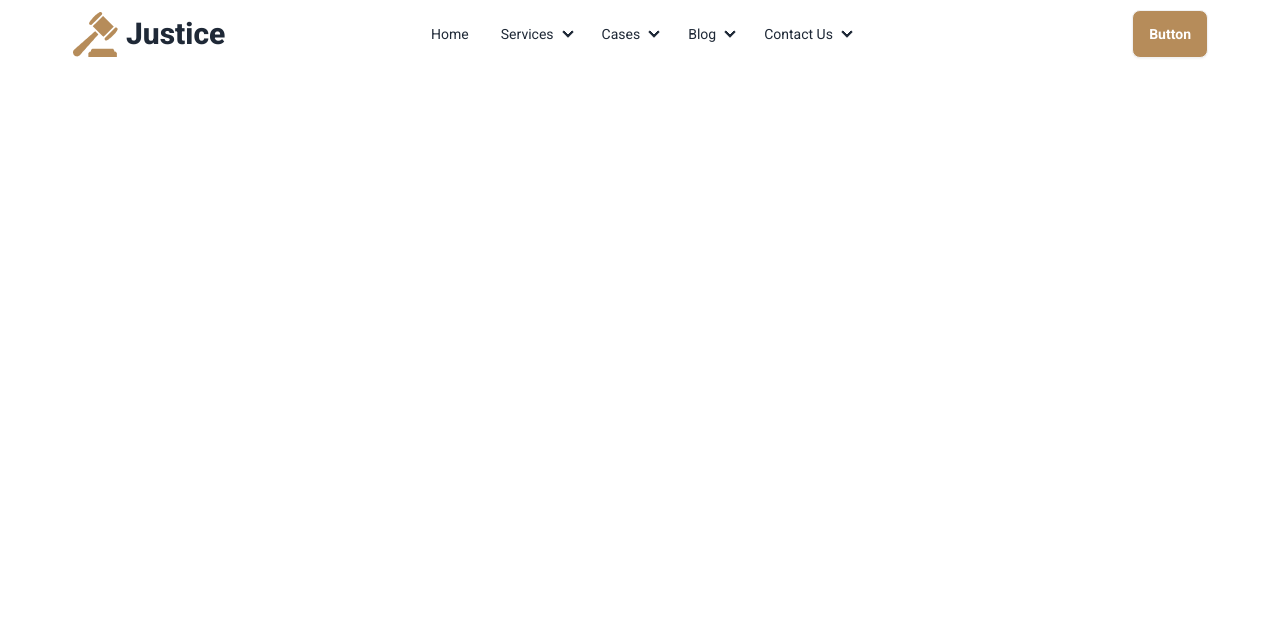
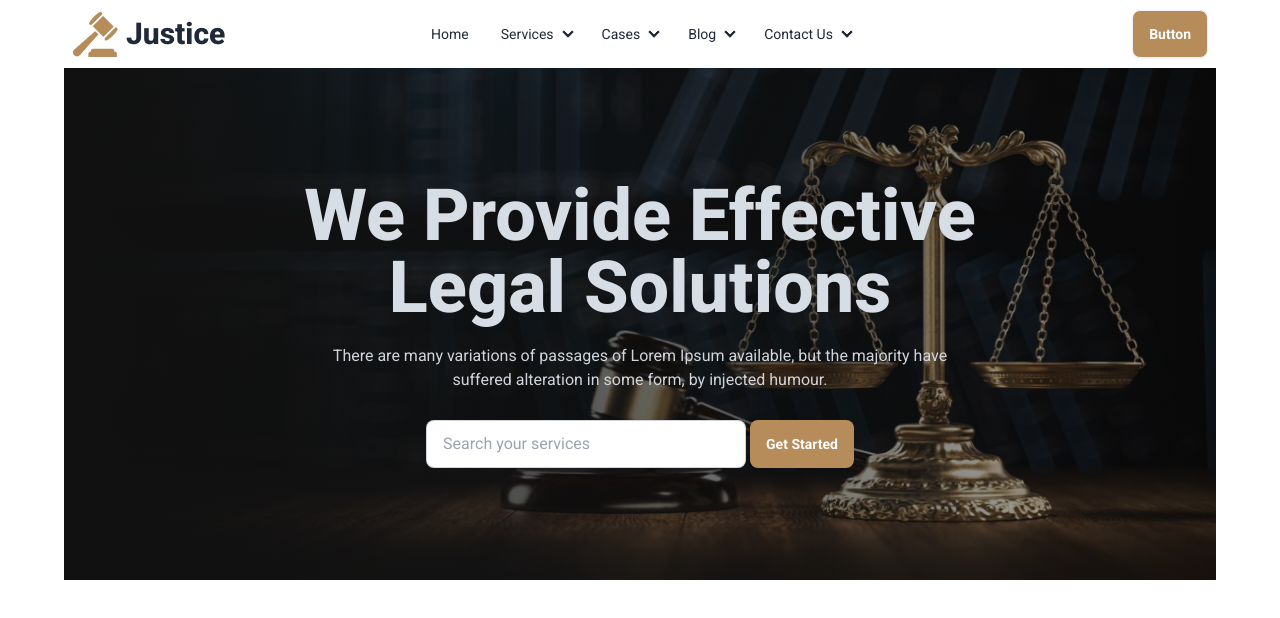
Before and after one commit to FajlaRabby24/legal-solution-daisyui, a plain HTML site: page index.html in a window 1280 px wide. Drawn offline with nearby package versions, Linux system fonts and the light colour scheme.

Commit message:
banner section done

```diff
--- a/index.html
+++ b/index.html
@@ -86,7 +86,8 @@
                             </li>
                         </ul>
                     </div>
-                    <a class="btn btn-ghost px-0  text-xl"><img src="./images/logo.png" alt=""><span class="font-extrabold text-3xl hidden lg:block">Justice</span></a>
+                    <a class="btn btn-ghost px-0  text-xl"><img src="./images/logo.png" alt=""><span
+                            class="font-extrabold text-3xl hidden lg:block">Justice</span></a>
                 </div>
                 <div class="navbar-center hidden md:block  lg:flex ">
                     <ul class="menu menu-horizontal  px-1 ">
@@ -134,6 +135,19 @@
                 </div>
             </div>
         </nav>
+        <!-- banner section  -->
+        <div class="hero py-24 "
+            style="background-image:linear-gradient(to right,  #111111, #11111153), url(./images/banner.png);">
+            <div class="hero-content  text-neutral-content text-center ">
+                <div class="max-w-2xl ">
+                    <h1 class="mb-5 text-3xl md:text-5xl lg:text-7xl font-extrabold ">We Provide Effective Legal Solutions</h1>
+                    <p class="mb-5 text-gray-300">There are many variations of passages of Lorem Ipsum available, but the majority have suffered alteration in some form, by injected humour.
+                    </p>
+                    <input type="text" placeholder="Search your services" class="input input-bordered w-full max-w-xs text-black" />
+                    <button class="mt-2 btn bg-btn_bg border-0 text-white font-bold">Get Started</button>
+                </div>
+            </div>
+        </div>
     </header>
 </body>
 
```
